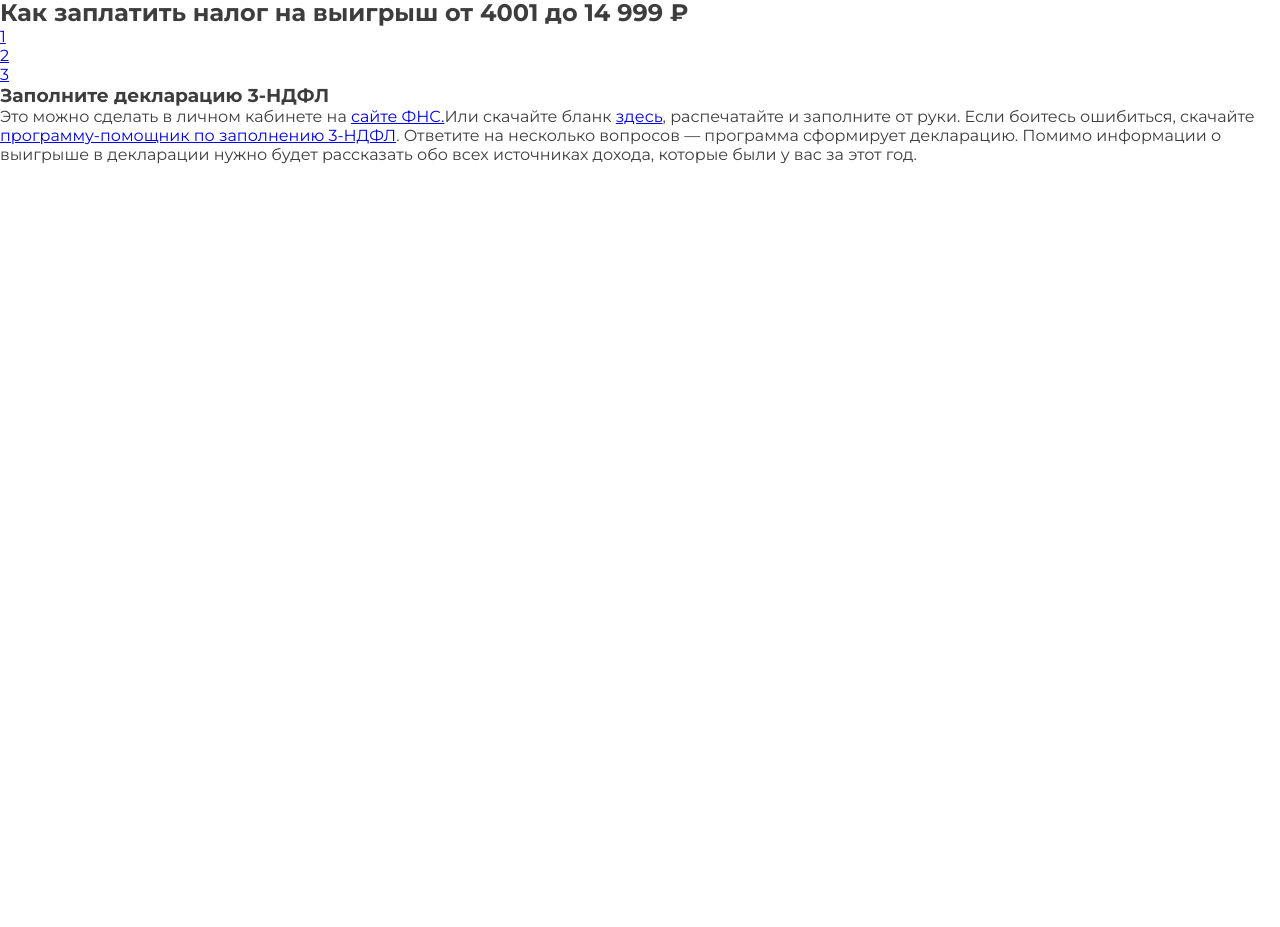
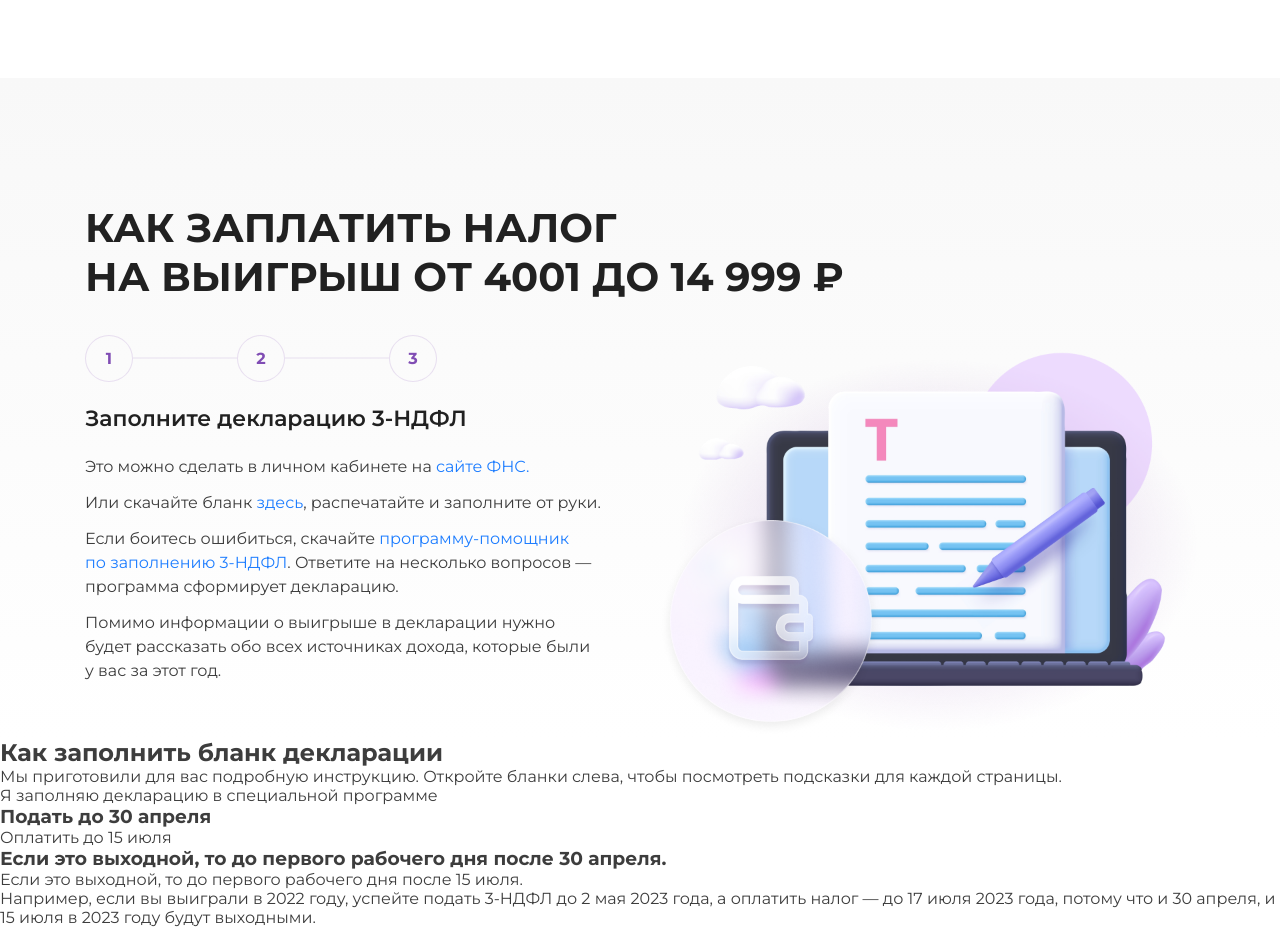
Before and after one commit to vmikhas/nalog, a React (Create React App) app: page / in a window 1280 px wide. Shown: the part 1686-2613 px from the top of the page. Before the commit the page ends 1850 px from the top, so only its background shows below. Built offline with nearby package versions, Linux system fonts and the light colour scheme.

Commit message:
доделал блок pay. начал блок filling

```diff
--- a/src/App.js
+++ b/src/App.js
@@ -4,7 +4,8 @@ import Header from "./header/Header";
 import Calculate from "./calculate/Calculate";
 import Winnings from "./winnings/Winnings";
 import Pay from "./pay/Pay";
-import {calculateContent, headerContent, payContent, winningsContent} from "./constants/copyright";
+import Filling from "./filling/Filling";
+import {calculateContent, fillingContent, headerContent, payContent, winningsContent} from "./constants/copyright";
 
 function App() {
     return (
@@ -13,6 +14,7 @@ function App() {
             <Calculate content={calculateContent} />
             <Winnings {...winningsContent} />
             <Pay {...payContent} />
+						<Filling {...fillingContent} />
         </div>
     );
 }
--- a/src/calculate/Calculate.scss
+++ b/src/calculate/Calculate.scss
@@ -7,10 +7,10 @@
     @include option(margin, -139px 0 0);
     @include option(padding, 0 40px);
 
-    //background: radial-gradient(111.94% 141.42% at 0% 0%, rgb(255, 255, 255) 0%, rgb(255, 255, 255) 100%);
+    backdrop-filter: blur(32px);
+    // background: radial-gradient(111.94% 141.42% at 0% 0%, rgb(255, 255, 255) 0%, rgb(255, 255, 255) 100%);
     border-radius: 16px;
     box-shadow: 0 4px 56px 0 rgba(0, 0, 0, 0.12);
-    backdrop-filter: blur(32px);
   }
 
   &__title {
--- a/src/constants/copyright.js
+++ b/src/constants/copyright.js
@@ -10,13 +10,13 @@ export const headerContent = {
 }
 
 export const calculateContent = {
-    calculateTitle: 'Сколько я получу после вычета налога?',
-    calculateButton: 'Рассчитать',
-    calculateTerms: [
+    title: 'Сколько я получу после вычета налога?',
+    button: 'Рассчитать',
+    terms: [
         'Вы получите:',
         'Налог:'
     ],
-    calculateDetails: [
+    details: [
         '63 999 999 ₽',
         '9 450 095 ₽'
     ],
@@ -76,7 +76,7 @@ export const winningsContent = {
 }
 
 export const payContent = {
-    title: 'Как заплатить налог на выигрыш от 4001 до 14 999 ₽',
+    title: 'Как заплатить налог на&nbsp;выигрыш от 4001 до 14 999 ₽',
     subtitle: 'Заполните декларацию 3-НДФЛ',
     paginations: [
         {number: '1', type: 'write'},
@@ -84,14 +84,36 @@ export const payContent = {
         {number: '3', type: 'pay'},
     ],
     desc: {
-        write: 'Это можно сделать в личном кабинете на <a class="pay__link" href="#">сайте ФНС.</a>' +
-            'Или скачайте бланк <a class="pay__link" href="#">здесь</a>, распечатайте и заполните от руки.\n' +
-            'Если боитесь ошибиться, скачайте <a class="pay__link" href="#">программу-помощник по заполнению 3-НДФЛ</a>. Ответите на несколько вопросов — программа сформирует декларацию.\n' +
-            'Помимо информации о выигрыше в декларации нужно будет рассказать обо всех источниках дохода, которые были у вас за этот год.',
+        write: '<p class="pay__desc_p">Это можно сделать в личном кабинете на <a class="pay__link" href="#">сайте ФНС.</a></p>' +
+            '<p class="pay__desc_p">Или скачайте бланк <a class="pay__link" href="#">здесь</a>, распечатайте и заполните от руки.</p>' +
+            '<p class="pay__desc_p">Если боитесь ошибиться, скачайте <a class="pay__link" href="#">программу-помощник по&nbsp;заполнению 3-НДФЛ</a>. Ответите на несколько вопросов — программа сформирует декларацию.</p>' +
+            '<p>Помимо информации о выигрыше в декларации нужно будет рассказать обо всех источниках дохода, которые были у вас за этот год.</p>',
 
         submit: 'Электронный документ можно отправить в налоговую в личном кабинете сразу после его заполнения. Если вы заполняли форму от руки, бумажный бланк придётся отнести в <a class="pay__link" href="#">отделение налоговой по месту жительства</a>. Приготовьте два экземпляра документа.',
 
-        pay: '<p>Проще всего это сделать там же, где подавали декларацию: в личном кабинете налогоплательщика или в отделении налоговой.</p>' +
+        pay: '<p class="pay__desc_p>Проще всего это сделать там же, где подавали декларацию: в личном кабинете налогоплательщика или в отделении налоговой.</p>' +
             '<p>Есть и другой способ: сформируйте платёжное поручение на <a class="pay__link" href="#">сайте ФНС<a/> и платите его на <a class="pay__link" href="#">портале Госуслуг</a> или в приложении вашего банка. По бумажному экземпляру поручения налог можно оплатить в отделении любого банка.</p>'
-    }
+    },
+		image: {
+			sources: [],
+			imgAttr: {
+					src: './images/laptop.png',
+					alt: 'Ноутбук'
+			}
+	},
 }
+
+export const fillingContent = {
+	title: 'Как заполнить бланк декларации',
+	desc: 'Мы приготовили для вас подробную инструкцию. Откройте бланки слева, чтобы посмотреть подсказки для каждой страницы.',
+	info: 'Я заполняю декларацию в специальной программе',
+	subtitle: {
+		submit: 'Подать до 30 апреля',
+		pay: 'Оплатить до 15 июля'
+	},
+	text: {
+		submit: 'Если это выходной, то до первого рабочего дня после 30 апреля.',
+		pay: 'Если это выходной, то до первого рабочего дня после 15 июля.'
+	},
+	footnote: 'Например, если вы выиграли в 2022 году, успейте подать 3-НДФЛ до 2 мая 2023 года, а оплатить налог — до 17 июля 2023 года, потому что и 30 апреля, и 15 июля в 2023 году будут выходными.'
+}
--- /dev/null
+++ b/src/filling/Filling.js
@@ -0,0 +1,23 @@
+export default function Filling({ title, desc, info, subtitle, text, footnote }) {
+	return (
+		<section className={"filling"}>
+			<div className={"filling__container"}>
+				<div className={"filling__image"}></div>
+				<div className={"filling__wrapper"}>
+					<h2 className={"filling__title"}>{title}</h2>
+					<p className={"filling__desc"}>{desc}</p>
+					<p className={"filling__info"}>{info}</p>
+					<div className={"filling__box"}>
+						<h3 className={"filling__subtitle"}>{subtitle.submit}</h3>
+						<p className={"filling__text"}>{subtitle.pay}</p>
+					</div>
+					<div className={"filling__box"}>
+						<h3 className={"filling__subtitle"}>{text.submit}</h3>
+						<p className={"filling__text"}>{text.pay}</p>
+					</div>
+					<p className={"filling__footnote"}>{footnote}</p>
+				</div>
+			</div>
+		</section>
+	);
+}
--- /dev/null
+++ b/src/filling/Filling.scss
@@ -0,0 +1,41 @@
+.filling {
+	&__container {
+
+	}
+
+	&__image {
+
+	}
+
+	&__wrapper {
+
+	}
+
+	&__title {
+
+	}
+
+	&__desc {
+
+	}
+
+	&__info {
+
+	}
+
+	&__box {
+
+	}
+
+	&__subtitle {
+
+	}
+
+	&__text {
+
+	}
+
+	&__footnote {
+
+	}
+}
--- a/src/pay/Pay.js
+++ b/src/pay/Pay.js
@@ -1,10 +1,11 @@
 import parse from "html-react-parser";
+import Picture from "../constants/Picture";
 
-export default function Pay({ title, paginations, subtitle, desc }) {
+export default function Pay({ title, paginations, subtitle, desc, image }) {
     return (
         <section className={"pay"}>
             <div className={"pay__container"}>
-                <h2 className={"pay__title"}>{title}</h2>
+                <h2 className={"pay__title"}>{parse(title)}</h2>
                 <div className={"pay__wrapper"}>
                     <div className={"pay__box"}>
                         <ul className={"pay__list"}>
@@ -18,7 +19,7 @@ export default function Pay({ title, paginations, subtitle, desc }) {
                         <h3 className={"pay__subtitle"}>{subtitle}</h3>
                         <p className={"pay__desc"}>{parse(desc.write)}</p>
                     </div>
-                    <div className={"pay__image"}></div>
+                    <div className={"pay__image"}><Picture {...image} /></div>
                 </div>
             </div>
         </section>
--- a/src/pay/Pay.scss
+++ b/src/pay/Pay.scss
@@ -0,0 +1,103 @@
+.pay {
+	@include option(margin, 80px 0 0);
+	background: linear-gradient(180deg, #f8f8f8 0%, rgba(248, 248, 248, 0) 100%);
+
+	&__container {
+		@include container($DESKTOP, 0 53px 0 85px);
+	}
+
+	&__title {
+		@include option(padding, 125px 300px 0 0);
+
+		@include option(font-size, 40px);
+    @include option(font-weight, 700);
+    text-transform: uppercase;
+    color: $black;
+	}
+
+	&__wrapper {
+		display: grid;
+		grid-template-columns: repeat(2, 1fr);
+	}
+
+	&__box {
+
+	}
+
+	&__list {
+		display: flex;
+		gap: 104px;
+		@include option(padding, 34px 0 0);
+	}
+
+	&__item {
+		position: relative;
+
+		&:not(:last-child)::before {
+			content: "";
+			width: 104px;
+			height: 1px;
+
+			background-color: rgba(128, 77, 180, 0.16);
+
+			position: absolute;
+			top: 50%;
+			left: 100%;
+			transform: translateY(-50%);
+		}
+	}
+
+	&__button {
+		display: block;
+		width: 48px;
+		padding: 13px;
+
+		@include option(font-size, 16px);
+    @include option(font-weight, 700);
+		text-align: center;
+		text-transform: uppercase;
+		text-decoration: none;
+		color: $violet;
+
+		border: 1px solid rgba(128, 77, 180, 0.16);
+		border-radius: 50%;
+
+		&_active {
+			color: $white;
+
+			background-color: $violet;
+		}
+	}
+
+	&__subtitle {
+		@include option(padding, 25px 0 0);
+
+		@include option(font-size, 22px);
+    @include option(font-weight, 600);
+		@include option(line-height, 109%);
+		color: $black;
+	}
+
+	&__desc {
+		@include option(padding, 24px 55px 0 0);
+
+		@include option(font-size, 16px);
+    @include option(font-weight, 400);
+		@include option(line-height, 150%);
+		color: $grey800;
+
+		&_p {
+			@include option(padding, 0 0 12px);
+		}
+	}
+
+	&__link {
+		text-decoration: none;
+		color: $blue;
+	}
+
+	&__image {
+		@include option(width, 550px, 392px);
+		@include option(padding, 41px 0 0);
+	}
+}
--- a/src/style.scss
+++ b/src/style.scss
@@ -13,3 +13,4 @@
 @import './calculate/Calculate.scss';
 @import './winnings/Winnings.scss';
 @import './pay/Pay.scss';
+@import './filling/Filling.scss';
--- a/src/winnings/Winnings.scss
+++ b/src/winnings/Winnings.scss
@@ -38,14 +38,15 @@
   }
 
   &__list {
-    display: grid;
-    grid-template-columns: repeat(3, 27.2vw);
-    justify-content: center;
-    column-gap: 34px;
+		display: flex;
+		justify-content: center;
+		gap: 35px;
     @include option(padding, 85px 0 0);
   }
 
   &__item {
+		@include option(max-width, 350px);
+
     @include option(font-size, 16px);
     @include option(font-weight, 400);
     @include option(line-height, 150%);
@@ -54,7 +55,7 @@
 
   &__link {
     display: block;
-    @include option(width, 22.9vw);
+    @include option(max-width, 22.9vw);
     @include option(margin, 24px 0 0 -1px);
     @include option(padding, 12px 0);
 
```
Also changed, not shown: src/calculate/Calculate.js (+6 -6 lines), public/images/forms.png (added), public/images/laptop.png (added).
